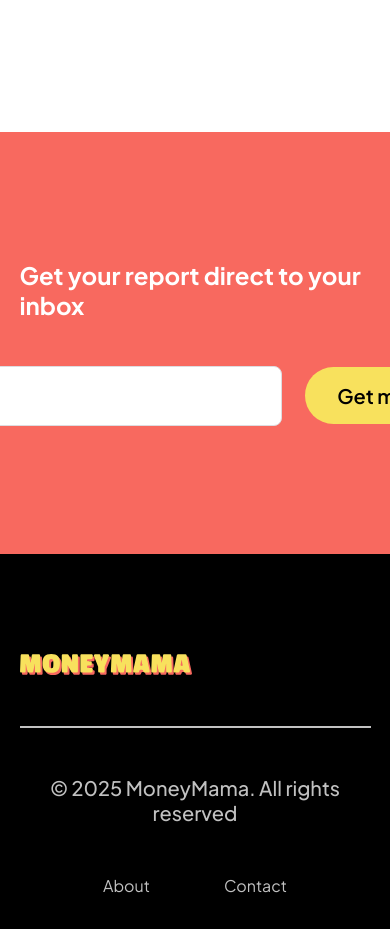
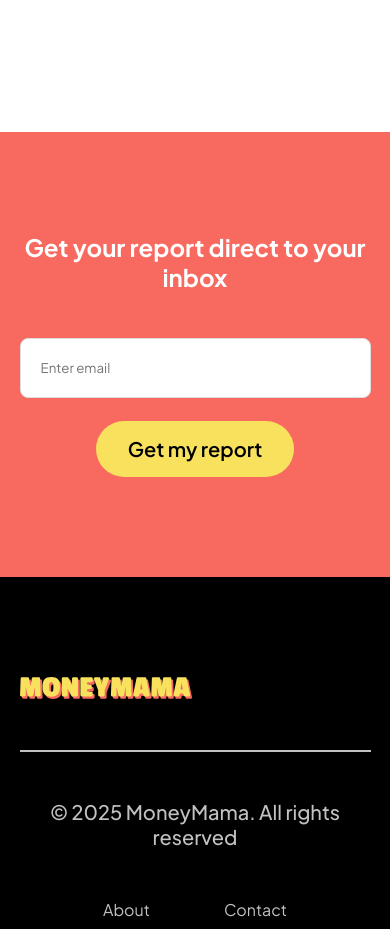
Before and after one commit to MeyAdam/moneymama, a React (Vite) app: page / in a window 390 px wide. Shown: the part 5006-5935 px from the top of the page. Built offline with nearby package versions, Linux system fonts and the light colour scheme.

Commit message:
update section email report UI responsiveness

```diff
--- a/src/components/EmailReport/EmailReport.jsx
+++ b/src/components/EmailReport/EmailReport.jsx
@@ -6,9 +6,15 @@
   return (
     <section className={css.sectionEmailReport}>
       <div className={css.wrapperEmailReport}>
-        <h2>Get your report direct to your inbox</h2>
+        <h2 style={{ textAlign: "center" }}>
+          Get your report direct to your inbox
+        </h2>
         <div className={css.wrapperEmail}>
-          <input type="email" placeholder="Enter email" className={css.inputEmail} />
+          <input
+            type="email"
+            placeholder="Enter email"
+            className={css.inputEmail}
+          />
           <BtnYellow text="Get my report" />
         </div>
       </div>
--- a/src/components/EmailReport/EmailReport.module.css
+++ b/src/components/EmailReport/EmailReport.module.css
@@ -1,6 +1,6 @@
 .sectionEmailReport {
     background-color: var(--salmonRed);
-    padding: 128px 0;
+    padding: 100px 0;
     color: var(--white);
 }
 
@@ -17,13 +17,23 @@
     display: flex;
     gap: 23px;
     align-items: center;
+    flex-direction: column;
+    justify-content: center;
+    width: 100%;
 }
 
 .inputEmail {
-    width: 396px;
+    width: 100%;
     height: 60px;
-    padding: 17px 10px 17px 25px;
+    padding: 0 20px;
     border-radius: 8px;
     border: 1px solid var(--lightGrey);
     outline: none;
 }
+
+@media (min-width: 768px) {
+    .wrapperEmail {
+        flex-direction: row;
+        width: 619px;
+    }
+}
```
